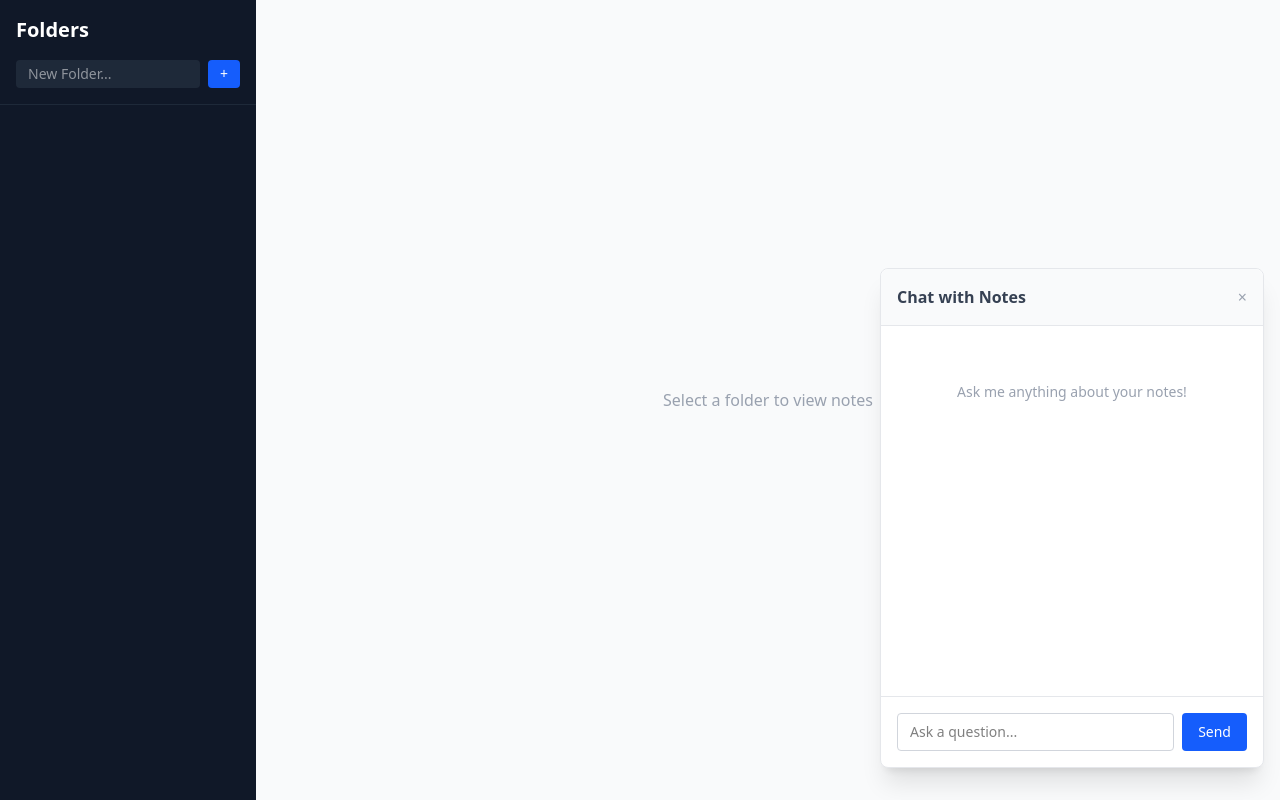
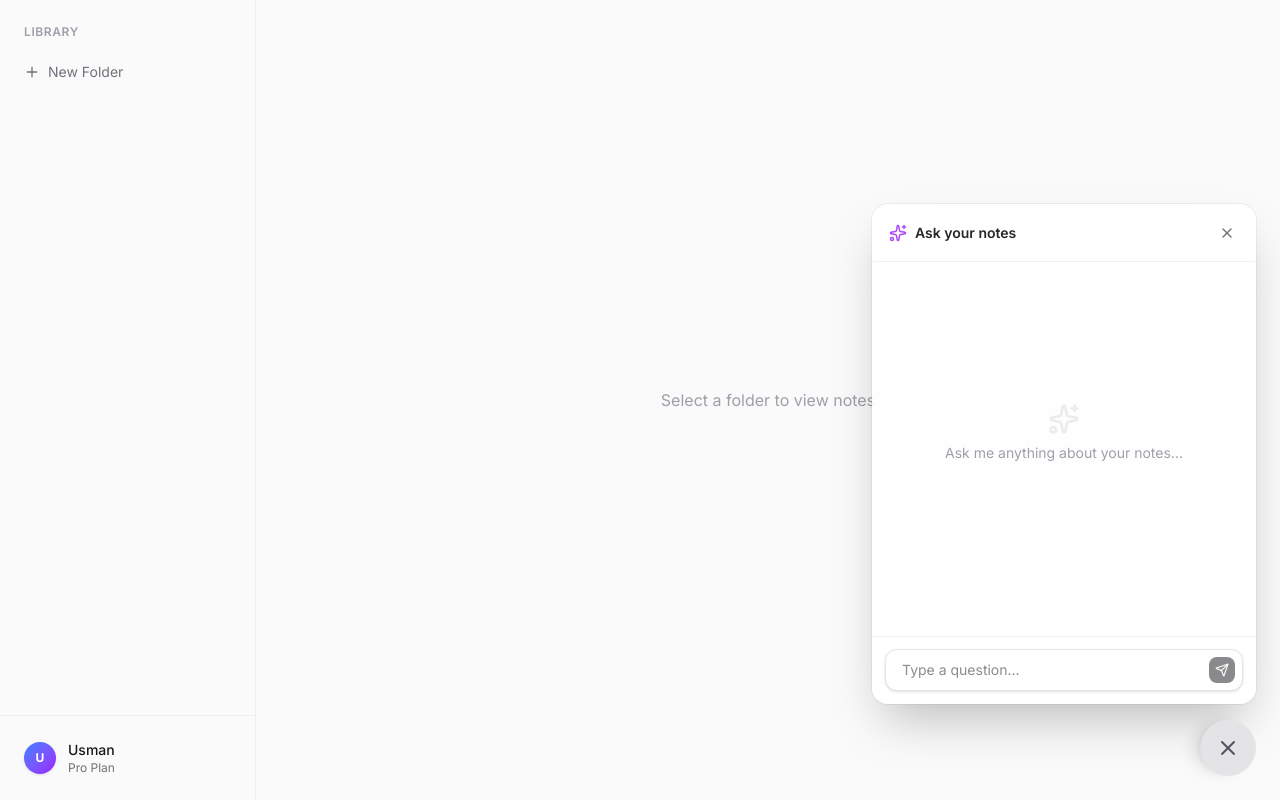
Before and after one commit to Ayobamiu/note-app, a React (Vite) app: page / in a window 1280 px wide. Both pictures are taken after a click on the button 1236 px from the left and 756 px from the top of the page. Built offline with nearby package versions, Linux system fonts and the light colour scheme.

Commit message:
feat: Enhance Tiptap editor with table and bubble menu, redesign reminder list and sidebar UI, and update styling with Inter font.

```diff
--- /dev/null
+++ b/check-tiptap.ts
@@ -0,0 +1,2 @@
+import * as TiptapReact from '@tiptap/react';
+console.log('Exports:', Object.keys(TiptapReact).sort());
--- a/src/App.tsx
+++ b/src/App.tsx
@@ -1,10 +1,11 @@
-import { useState } from 'react';
+import { useState, useEffect } from 'react';
 import { Sidebar } from './components/Sidebar';
 import { NoteList } from './components/NoteList';
 import { NoteEditor } from './components/NoteEditor';
 import { ChatInterface } from './components/ChatInterface';
 
 function App() {
+  const [folders, setFolders] = useState<Folder[]>([]);
   const [selectedFolderId, setSelectedFolderId] = useState<number | null>(null);
   const [selectedNote, setSelectedNote] = useState<Note | null>(null);
 
@@ -12,16 +13,41 @@ function App() {
   const [refreshKey, setRefreshKey] = useState(0);
   const handleNoteUpdate = () => setRefreshKey(prev => prev + 1);
 
+  const loadFolders = async () => {
+    const items = await window.electronAPI.getFolders();
+    setFolders(items);
+  };
+
+  useEffect(() => {
+    loadFolders();
+  }, []);
+
+  const handleCreateFolder = async (name: string) => {
+    await window.electronAPI.createFolder(name);
+    loadFolders();
+  };
+
+  const handleDeleteFolder = async (id: number) => {
+    if (confirm('Are you sure you want to delete this folder?')) {
+      await window.electronAPI.deleteFolder(id);
+      if (selectedFolderId === id) setSelectedFolderId(null);
+      loadFolders();
+    }
+  };
+
   return (
-    <div className="flex h-screen bg-gray-50 relative">
+    <div className="flex h-screen bg-zinc-50 relative font-sans text-zinc-900">
       <ChatInterface />
 
       <Sidebar
+        folders={folders}
+        selectedFolderId={selectedFolderId}
         onSelectFolder={(id) => {
           setSelectedFolderId(id);
           setSelectedNote(null);
         }}
-        selectedFolderId={selectedFolderId}
+        onCreateFolder={handleCreateFolder}
+        onDeleteFolder={handleDeleteFolder}
       />
 
       {selectedFolderId ? (
@@ -41,14 +67,14 @@ function App() {
                 onUpdate={handleNoteUpdate}
               />
             ) : (
-              <div className="flex items-center justify-center h-full text-gray-400">
+              <div className="flex items-center justify-center h-full text-zinc-400">
                 Select a note to start editing
               </div>
             )}
           </main>
         </div>
       ) : (
-        <div className="flex-1 flex items-center justify-center text-gray-400">
+        <div className="flex-1 flex items-center justify-center text-zinc-400">
           Select a folder to view notes
         </div>
       )}
--- a/src/components/ChatInterface.tsx
+++ b/src/components/ChatInterface.tsx
@@ -1,14 +1,11 @@
 import React, { useState, useRef, useEffect } from 'react';
-
-interface Message {
-  role: 'user' | 'assistant';
-  content: string;
-}
+import { MessageSquare, X, Send, Sparkles } from 'lucide-react';
+import clsx from 'clsx';
 
 export const ChatInterface: React.FC = () => {
   const [isOpen, setIsOpen] = useState(false);
-  const [messages, setMessages] = useState<Message[]>([]);
-  const [input, setInput] = useState('');
+  const [query, setQuery] = useState('');
+  const [messages, setMessages] = useState<{ role: 'user' | 'ai'; content: string }[]>([]);
   const [isLoading, setIsLoading] = useState(false);
   const messagesEndRef = useRef<HTMLDivElement>(null);
 
@@ -22,97 +19,105 @@ export const ChatInterface: React.FC = () => {
 
   const handleSubmit = async (e: React.FormEvent) => {
     e.preventDefault();
-    if (!input.trim() || isLoading) return;
+    if (!query.trim() || isLoading) return;
 
-    const userMessage = input;
-    setInput('');
+    const userMessage = query;
+    setQuery('');
     setMessages(prev => [...prev, { role: 'user', content: userMessage }]);
     setIsLoading(true);
 
     try {
       const response = await window.electronAPI.askAI(userMessage);
-      setMessages(prev => [...prev, { role: 'assistant', content: response }]);
+      setMessages(prev => [...prev, { role: 'ai', content: response }]);
     } catch (error) {
-      setMessages(prev => [...prev, { role: 'assistant', content: 'Sorry, something went wrong.' }]);
+      setMessages(prev => [...prev, { role: 'ai', content: "Sorry, I couldn't reach the brain. Try again." }]);
     } finally {
       setIsLoading(false);
     }
   };
 
   return (
-    <div className={`fixed bottom-4 right-4 flex flex-col items-end z-50 ${isOpen ? 'w-96' : 'w-auto'}`}>
+    <div className="fixed bottom-6 right-6 z-50 flex flex-col items-end">
       {isOpen && (
-        <div className="bg-white rounded-lg shadow-xl border border-gray-200 w-full mb-4 flex flex-col h-[500px]">
-          <div className="p-4 border-b border-gray-200 bg-gray-50 rounded-t-lg flex justify-between items-center">
-            <h3 className="font-semibold text-gray-700">Chat with Notes</h3>
-            <button onClick={() => setIsOpen(false)} className="text-gray-400 hover:text-gray-600">
-              ×
+        <div className="mb-4 w-96 h-[500px] bg-white/80 backdrop-blur-xl border border-white/20 shadow-2xl rounded-2xl flex flex-col overflow-hidden ring-1 ring-black/5">
+          {/* Header */}
+          <div className="p-4 border-b border-zinc-200/50 bg-white/50 flex items-center justify-between">
+            <div className="flex items-center gap-2 text-zinc-800">
+              <Sparkles size={18} className="text-purple-500" />
+              <h3 className="font-semibold text-sm">Ask your notes</h3>
+            </div>
+            <button
+              onClick={() => setIsOpen(false)}
+              className="p-1 hover:bg-zinc-200/50 rounded-full transition-colors text-zinc-500"
+            >
+              <X size={16} />
             </button>
           </div>
 
+          {/* Messages */}
           <div className="flex-1 overflow-y-auto p-4 space-y-4">
             {messages.length === 0 && (
-              <p className="text-center text-gray-400 text-sm mt-10">
-                Ask me anything about your notes!
-              </p>
+              <div className="h-full flex flex-col items-center justify-center text-zinc-400 text-center p-4">
+                <Sparkles size={32} className="mb-2 opacity-20" />
+                <p className="text-sm">Ask me anything about your notes...</p>
+              </div>
             )}
             {messages.map((msg, idx) => (
               <div
                 key={idx}
-                className={`flex ${msg.role === 'user' ? 'justify-end' : 'justify-start'}`}
+                className={clsx(
+                  "max-w-[85%] p-3 text-sm rounded-2xl shadow-sm",
+                  msg.role === 'user'
+                    ? "bg-zinc-900 text-white self-end ml-auto rounded-br-none"
+                    : "bg-white text-zinc-800 self-start mr-auto border border-zinc-100 rounded-bl-none"
+                )}
               >
-                <div
-                  className={`max-w-[80%] rounded-lg p-3 text-sm ${
-                    msg.role === 'user'
-                      ? 'bg-blue-600 text-white'
-                      : 'bg-gray-100 text-gray-800'
-                  }`}
-                >
-                  {msg.content}
-                </div>
+                {msg.content}
               </div>
             ))}
             {isLoading && (
-              <div className="flex justify-start">
-                <div className="bg-gray-100 rounded-lg p-3 text-sm text-gray-500">
-                  Thinking...
-                </div>
+              <div className="bg-white border border-zinc-100 text-zinc-500 self-start mr-auto p-3 rounded-2xl rounded-bl-none text-sm flex items-center gap-2 shadow-sm">
+                <div className="w-2 h-2 bg-purple-500 rounded-full animate-bounce" />
+                <div className="w-2 h-2 bg-purple-500 rounded-full animate-bounce [animation-delay:0.2s]" />
+                <div className="w-2 h-2 bg-purple-500 rounded-full animate-bounce [animation-delay:0.4s]" />
               </div>
             )}
             <div ref={messagesEndRef} />
           </div>
 
-          <form onSubmit={handleSubmit} className="p-4 border-t border-gray-200">
-            <div className="flex gap-2">
+          {/* Input */}
+          <form onSubmit={handleSubmit} className="p-3 bg-white/50 border-t border-zinc-200/50">
+            <div className="relative flex items-center">
               <input
                 type="text"
-                value={input}
-                onChange={(e) => setInput(e.target.value)}
-                placeholder="Ask a question..."
-                className="flex-1 border border-gray-300 rounded px-3 py-2 text-sm focus:outline-none focus:border-blue-500"
+                value={query}
+                onChange={(e) => setQuery(e.target.value)}
+                placeholder="Type a question..."
+                className="w-full pl-4 pr-10 py-2.5 bg-white border border-zinc-200 rounded-xl text-sm focus:outline-none focus:ring-2 focus:ring-purple-500/20 focus:border-purple-500 shadow-sm"
               />
               <button
                 type="submit"
-                disabled={isLoading}
-                className="bg-blue-600 text-white px-4 py-2 rounded text-sm font-medium hover:bg-blue-700 disabled:opacity-50"
+                disabled={!query.trim() || isLoading}
+                className="absolute right-2 p-1.5 bg-zinc-900 text-white rounded-lg disabled:opacity-50 disabled:cursor-not-allowed hover:bg-zinc-800 transition-colors"
               >
-                Send
+                <Send size={14} />
               </button>
             </div>
           </form>
         </div>
       )}
 
-      {!isOpen && (
-        <button
-          onClick={() => setIsOpen(true)}
-          className="bg-blue-600 text-white p-4 rounded-full shadow-lg hover:bg-blue-700 transition-all"
-        >
-          <svg xmlns="http://www.w3.org/2000/svg" className="h-6 w-6" fill="none" viewBox="0 0 24 24" stroke="currentColor">
-            <path strokeLinecap="round" strokeLinejoin="round" strokeWidth={2} d="M8 10h.01M12 10h.01M16 10h.01M9 16H5a2 2 0 01-2-2V6a2 2 0 012-2h14a2 2 0 012 2v8a2 2 0 01-2 2h-5l-5 5v-5z" />
-          </svg>
-        </button>
-      )}
+      <button
+        onClick={() => setIsOpen(!isOpen)}
+        className={clsx(
+          "p-4 rounded-full shadow-lg transition-all duration-300 hover:scale-105 active:scale-95",
+          isOpen
+            ? "bg-zinc-200 text-zinc-600 rotate-90"
+            : "bg-zinc-900 text-white hover:bg-zinc-800"
+        )}
+      >
+        {isOpen ? <X size={24} /> : <MessageSquare size={24} />}
+      </button>
     </div>
   );
 };
--- a/src/components/NoteEditor.tsx
+++ b/src/components/NoteEditor.tsx
@@ -2,7 +2,11 @@ import React, { useEffect, useState } from 'react';
 import { useEditor, EditorContent } from '@tiptap/react';
 import StarterKit from '@tiptap/starter-kit';
 import Placeholder from '@tiptap/extension-placeholder';
-
+import BubbleMenuExtension from '@tiptap/extension-bubble-menu';
+import { Table } from '@tiptap/extension-table';
+import { TableRow } from '@tiptap/extension-table-row';
+import { TableCell } from '@tiptap/extension-table-cell';
+import { TableHeader } from '@tiptap/extension-table-header';
 import { ReminderList } from './ReminderList';
 
 interface NoteEditorProps {
@@ -19,11 +23,18 @@ export const NoteEditor: React.FC<NoteEditorProps> = ({ note, onUpdate }) => {
       Placeholder.configure({
         placeholder: 'Start writing...',
       }),
+      BubbleMenuExtension,
+      Table.configure({
+        resizable: true,
+      }),
+      TableRow,
+      TableHeader,
+      TableCell,
     ],
     content: note.content,
     editorProps: {
       attributes: {
-        class: 'prose prose-sm sm:prose lg:prose-lg xl:prose-2xl mx-auto focus:outline-none min-h-[500px]',
+        class: 'prose prose-zinc prose-lg max-w-none focus:outline-none min-h-[500px] selection:bg-zinc-200',
       },
     },
     onUpdate: async ({ editor }) => {
@@ -54,17 +65,18 @@ export const NoteEditor: React.FC<NoteEditorProps> = ({ note, onUpdate }) => {
   };
 
   return (
-    <div className="flex-1 h-full flex flex-col bg-white">
-      <div className="p-8 max-w-3xl mx-auto w-full">
+    <div className="flex-1 h-full flex flex-col bg-white overflow-y-auto">
+      <div className="max-w-3xl mx-auto w-full py-12 px-8">
         <ReminderList noteId={note.id} />
 
         <input
           type="text"
           value={title}
           onChange={handleTitleChange}
-          placeholder="Note Title"
-          className="text-4xl font-bold text-gray-900 placeholder-gray-300 border-none focus:outline-none w-full mb-8"
+          placeholder="Untitled"
+          className="text-4xl font-bold text-zinc-900 placeholder-zinc-300 border-none focus:outline-none w-full mb-8 bg-transparent"
         />
+
         <EditorContent editor={editor} />
       </div>
     </div>
--- a/src/components/Sidebar.tsx
+++ b/src/components/Sidebar.tsx
@@ -1,80 +1,103 @@
-import React, { useState, useEffect } from 'react';
+import React, { useState } from 'react';
+import { Folder, Plus, Trash2 } from 'lucide-react';
+import clsx from 'clsx';
 
 interface SidebarProps {
-  onSelectFolder: (folderId: number) => void;
+  folders: Folder[];
   selectedFolderId: number | null;
+  onSelectFolder: (id: number) => void;
+  onCreateFolder: (name: string) => void;
+  onDeleteFolder: (id: number) => void;
 }
 
-export const Sidebar: React.FC<SidebarProps> = ({ onSelectFolder, selectedFolderId }) => {
-  const [folders, setFolders] = useState<Folder[]>([]);
+export const Sidebar: React.FC<SidebarProps> = ({
+  folders,
+  selectedFolderId,
+  onSelectFolder,
+  onCreateFolder,
+  onDeleteFolder,
+}) => {
   const [newFolderName, setNewFolderName] = useState('');
+  const [isCreating, setIsCreating] = useState(false);
 
-  const loadFolders = async () => {
-    const loadedFolders = await window.electronAPI.getFolders();
-    setFolders(loadedFolders);
-  };
-
-  useEffect(() => {
-    loadFolders();
-  }, []);
-
-  const handleCreateFolder = async (e: React.FormEvent) => {
+  const handleCreate = async (e: React.FormEvent) => {
     e.preventDefault();
-    if (!newFolderName.trim()) return;
-
-    await window.electronAPI.createFolder(newFolderName);
+    if (newFolderName.trim()) {
+      await onCreateFolder(newFolderName);
       setNewFolderName('');
-    loadFolders();
-  };
-
-  const handleDeleteFolder = async (e: React.MouseEvent, id: number) => {
-    e.stopPropagation();
-    if (confirm('Are you sure you want to delete this folder?')) {
-      await window.electronAPI.deleteFolder(id);
-      if (selectedFolderId === id) onSelectFolder(0); // Deselect if deleted
-      loadFolders();
+      setIsCreating(false);
     }
   };
 
   return (
-    <div className="w-64 bg-gray-900 text-white h-screen flex flex-col">
-      <div className="p-4 border-b border-gray-800">
-        <h2 className="text-xl font-bold mb-4">Folders</h2>
-        <form onSubmit={handleCreateFolder} className="flex gap-2">
+    <div className="w-64 bg-zinc-50 h-full flex flex-col border-r border-zinc-200/50">
+      <div className="p-4 pt-6">
+        <h2 className="text-xs font-semibold text-zinc-400 uppercase tracking-wider mb-4 px-2">
+          Library
+        </h2>
+        <div className="space-y-1">
+          {folders.map((folder) => (
+            <div
+              key={folder.id}
+              className={clsx(
+                "group flex items-center justify-between px-2 py-1.5 rounded-md text-sm transition-colors cursor-pointer",
+                selectedFolderId === folder.id
+                  ? "bg-white text-zinc-900 shadow-sm ring-1 ring-zinc-200"
+                  : "text-zinc-600 hover:bg-zinc-200/50 hover:text-zinc-900"
+              )}
+              onClick={() => onSelectFolder(folder.id)}
+            >
+              <div className="flex items-center gap-2 truncate">
+                <Folder size={16} className={clsx(selectedFolderId === folder.id ? "text-blue-500" : "text-zinc-400")} />
+                <span className="truncate font-medium">{folder.name}</span>
+              </div>
+              <button
+                onClick={(e) => {
+                  e.stopPropagation();
+                  onDeleteFolder(folder.id);
+                }}
+                className="opacity-0 group-hover:opacity-100 p-1 hover:bg-red-100 hover:text-red-600 rounded transition-all"
+                title="Delete folder"
+              >
+                <Trash2 size={14} />
+              </button>
+            </div>
+          ))}
+        </div>
+
+        {isCreating ? (
+          <form onSubmit={handleCreate} className="mt-2 px-2">
             <input
               type="text"
               value={newFolderName}
               onChange={(e) => setNewFolderName(e.target.value)}
-            placeholder="New Folder..."
-            className="bg-gray-800 text-white px-3 py-1 rounded text-sm w-full focus:outline-none focus:ring-1 focus:ring-blue-500"
+              placeholder="Folder name..."
+              className="w-full px-2 py-1.5 text-sm bg-white border border-zinc-200 rounded-md focus:outline-none focus:ring-2 focus:ring-blue-500/20 focus:border-blue-500"
+              autoFocus
+              onBlur={() => !newFolderName && setIsCreating(false)}
             />
+          </form>
+        ) : (
           <button
-            type="submit"
-            className="bg-blue-600 hover:bg-blue-700 px-3 py-1 rounded text-sm"
+            onClick={() => setIsCreating(true)}
+            className="mt-2 w-full flex items-center gap-2 px-2 py-1.5 text-sm text-zinc-500 hover:text-zinc-900 hover:bg-zinc-200/50 rounded-md transition-colors"
           >
-            +
+            <Plus size={16} />
+            <span>New Folder</span>
           </button>
-        </form>
+        )}
       </div>
 
-      <div className="flex-1 overflow-y-auto p-2">
-        {folders.map((folder) => (
-          <div
-            key={folder.id}
-            onClick={() => onSelectFolder(folder.id)}
-            className={`group flex items-center justify-between p-2 rounded cursor-pointer mb-1 ${
-              selectedFolderId === folder.id ? 'bg-gray-800 text-blue-400' : 'hover:bg-gray-800 text-gray-300'
-            }`}
-          >
-            <span className="truncate">{folder.name}</span>
-            <button
-              onClick={(e) => handleDeleteFolder(e, folder.id)}
-              className="opacity-0 group-hover:opacity-100 text-gray-500 hover:text-red-400 p-1"
-            >
-              ×
-            </button>
+      <div className="mt-auto p-4 border-t border-zinc-200/50">
+        <div className="flex items-center gap-3 px-2 py-2 rounded-md hover:bg-zinc-200/50 cursor-pointer transition-colors">
+            <div className="w-8 h-8 rounded-full bg-gradient-to-br from-blue-500 to-purple-600 flex items-center justify-center text-white font-bold text-xs shadow-sm">
+                U
             </div>
-        ))}
+            <div className="flex-1 min-w-0">
+                <p className="text-sm font-medium text-zinc-900 truncate">Usman</p>
+                <p className="text-xs text-zinc-500 truncate">Pro Plan</p>
+            </div>
+        </div>
       </div>
     </div>
   );
--- a/src/index.css
+++ b/src/index.css
@@ -1,2 +1,8 @@
+@import url('https://fonts.googleapis.com/css2?family=Inter:wght@400;500;600;700&display=swap');
+
 @import "tailwindcss";
 @plugin "@tailwindcss/typography";
+
+@theme {
+  --font-sans: "Inter", "sans-serif";
+}
```
Also changed, not shown: package.json (+9 -1 lines), src/components/ReminderList.tsx (+43 -20 lines), 1 other file (tests, documents, lock files or other folders). Lines whose indentation alone changed are shown as unchanged.
